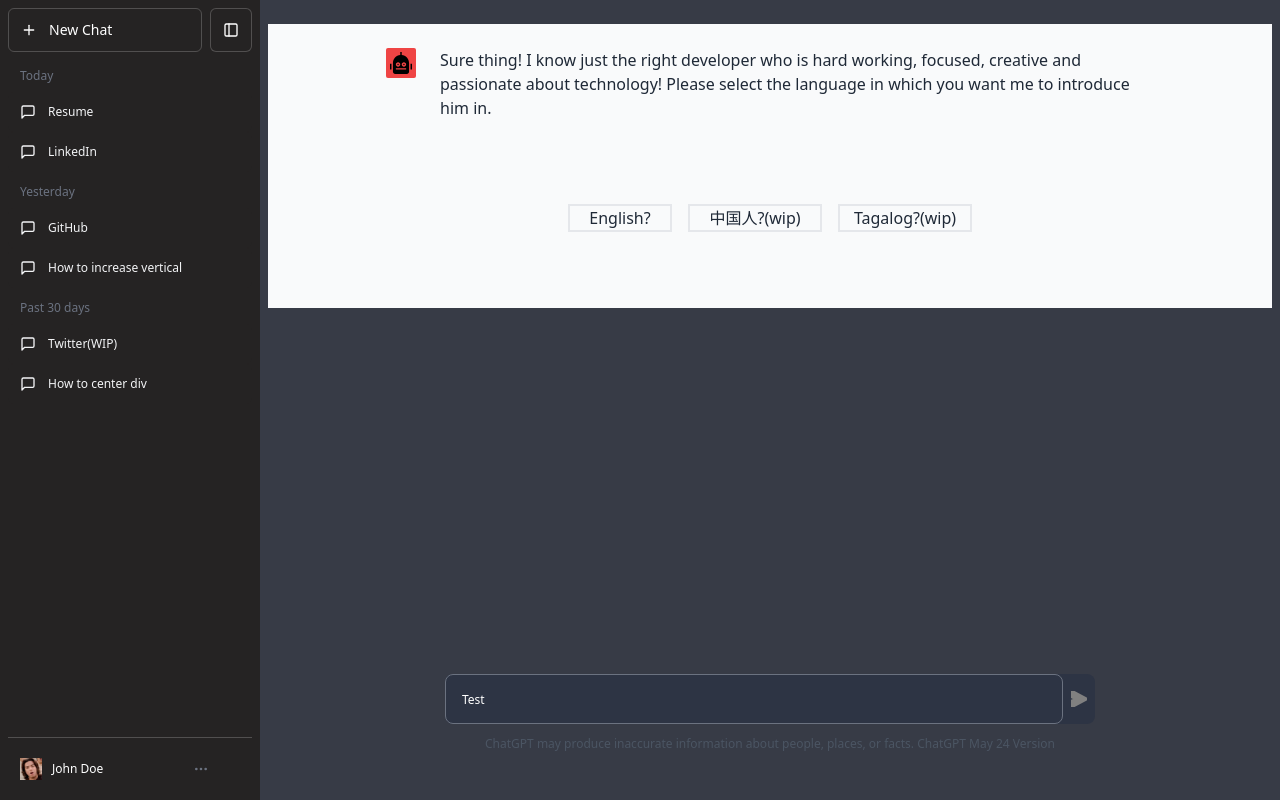
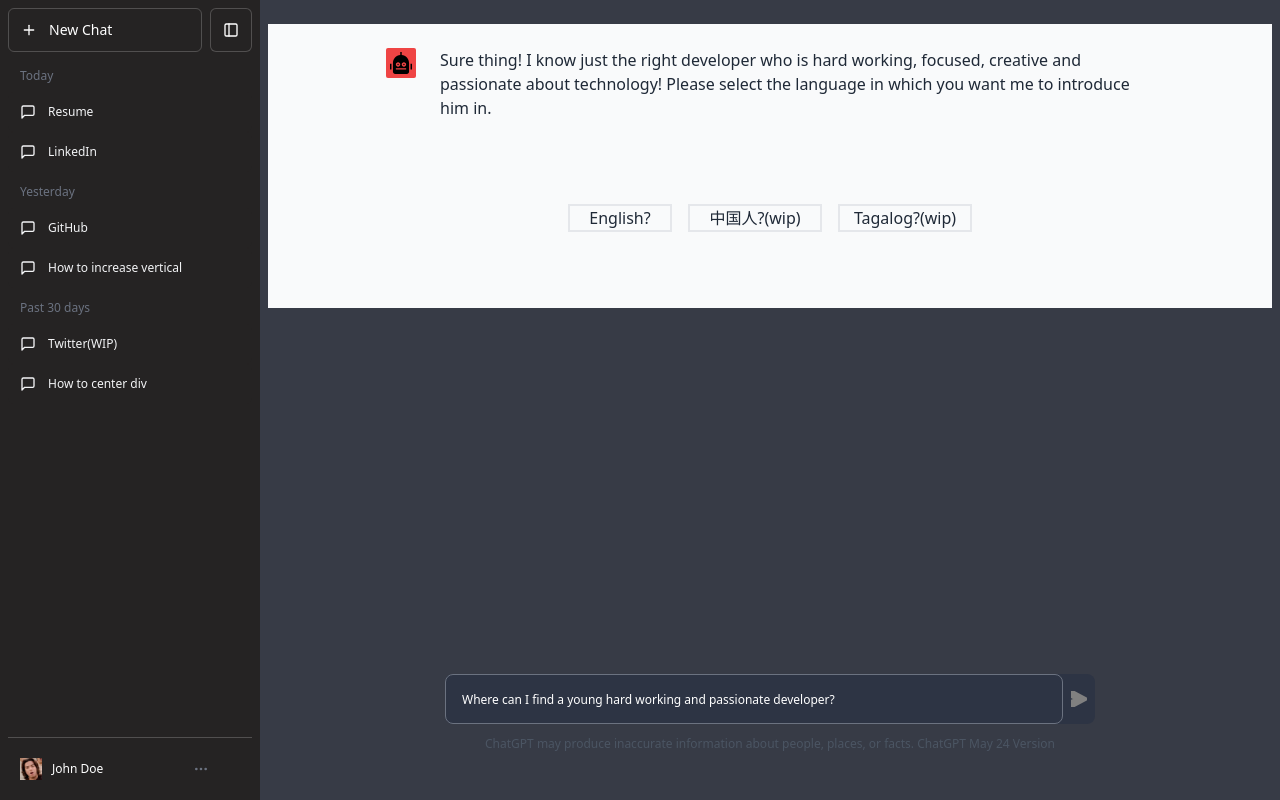
Before and after one commit to KirSpaceB/KirSpaceB.github.io, a React (Vite) app in the folder frontend/: page / in a window 1280 px wide. Built offline with nearby package versions, Linux system fonts and the light colour scheme.

Commit message:
fix: change mainpage text

```diff
--- a/frontend/src/MainPage/MainPage.tsx
+++ b/frontend/src/MainPage/MainPage.tsx
@@ -6,7 +6,7 @@
   // When this is set to true we render a new component
   const [addToMainContext, setAddToMainContext] = useState(false)
 
-  const message = "Test";
+  const message = "Where can I find a young hard working and passionate developer?";
 
   useEffect(() => {
     const timer = setInterval(() => {
@@ -20,7 +20,7 @@
         // Add the next character from the message
         return prevText + message.charAt(prevText.length);
       });
-    }, 20); // adjust the speed of typing here
+    }, 50); // adjust the speed of typing here
     return () => clearInterval(timer);
   }, []);
   useEffect(() => {
```
